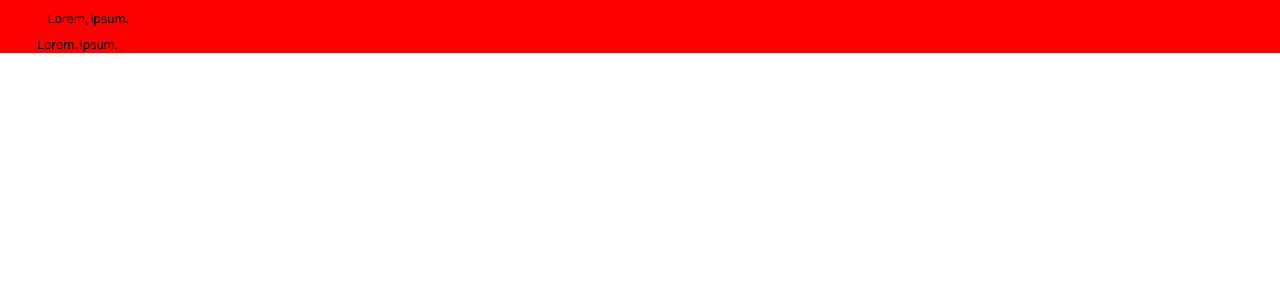
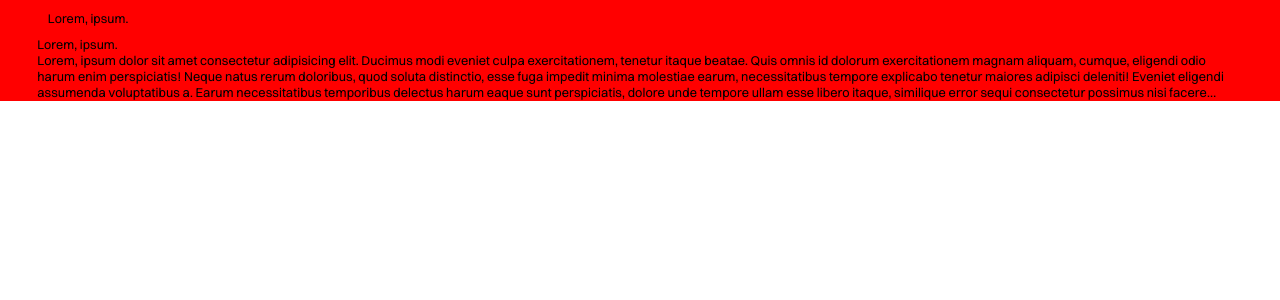
Before and after one commit to Piyush-Bansal/Wurzel-Design-System, a SvelteKit app: page / in a window 1280 px wide. Shown: the top 300 px of the page. Built offline with nearby package versions, Linux system fonts and the light colour scheme.

Commit message:
truncate

```diff
--- a/src/routes/+page.svelte
+++ b/src/routes/+page.svelte
@@ -5,4 +5,23 @@
 	<div>
 		<p>Lorem, ipsum.</p>
 	</div>
+	<div class="truncate-3">
+		Lorem, ipsum dolor sit amet consectetur adipisicing elit. Ducimus modi eveniet culpa
+		exercitationem, tenetur itaque beatae. Quis omnis id dolorum exercitationem magnam aliquam,
+		cumque, eligendi odio harum enim perspiciatis! Neque natus rerum doloribus, quod soluta
+		distinctio, esse fuga impedit minima molestiae earum, necessitatibus tempore explicabo tenetur
+		maiores adipisci deleniti! Eveniet eligendi assumenda voluptatibus a. Earum necessitatibus
+		temporibus delectus harum eaque sunt perspiciatis, dolore unde tempore ullam esse libero itaque,
+		similique error sequi consectetur possimus nisi facere voluptatem distinctio enim fuga
+		voluptates! Magni eveniet molestiae quasi minus delectus quos. Enim repudiandae blanditiis
+		voluptates at, iusto saepe suscipit tempora, quia aliquam ipsum voluptas corporis quasi,
+		repellendus rerum id quibusdam laborum rem expedita aut fugiat consequatur qui veritatis! Porro
+		eos laboriosam dolor ex aperiam esse tempora doloremque, accusantium, illo, fugit dolore et iste
+		mollitia voluptates. Ut quas explicabo quisquam voluptatum nesciunt dolorem, expedita blanditiis
+		et laudantium fugiat iusto, doloribus nobis natus? Modi facilis optio quia molestias nostrum
+		neque temporibus veniam dicta fugit ipsam aperiam voluptatibus dolores consequuntur nulla
+		officia repellendus, quos, ducimus magnam eius id. Eligendi earum sed minus praesentium ullam
+		porro aspernatur perspiciatis adipisci, eaque explicabo ab dolor possimus, ducimus non eum
+		assumenda dignissimos quod consequatur fugit? Repudiandae in sapiente nam ipsum.
+	</div>
 </div>
--- a/src/scss/utilities/typography/_index.scss
+++ b/src/scss/utilities/typography/_index.scss
@@ -1,3 +1,4 @@
 @forward 'typesetting';
 @forward 'text-alignment';
 @forward 'italic';
+@forward 'truncate';
--- /dev/null
+++ b/src/scss/utilities/typography/_truncate.scss
@@ -0,0 +1,10 @@
+@for $i from 1 through 6 {
+	.truncate-#{$i} {
+		text-overflow: ellipsis;
+		overflow: hidden;
+		display: -webkit-box;
+		-webkit-line-clamp: $i;
+		-webkit-box-orient: vertical;
+		white-space: normal;
+	}
+}
```
